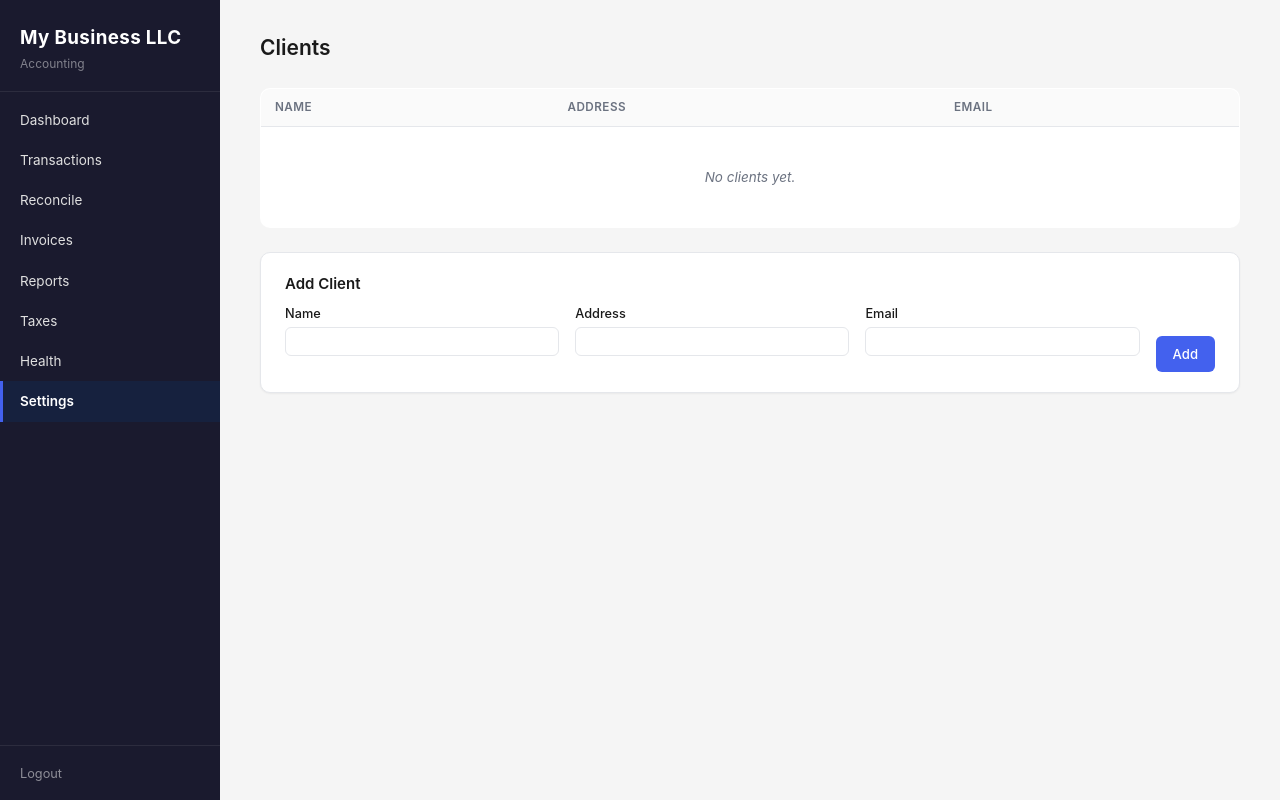
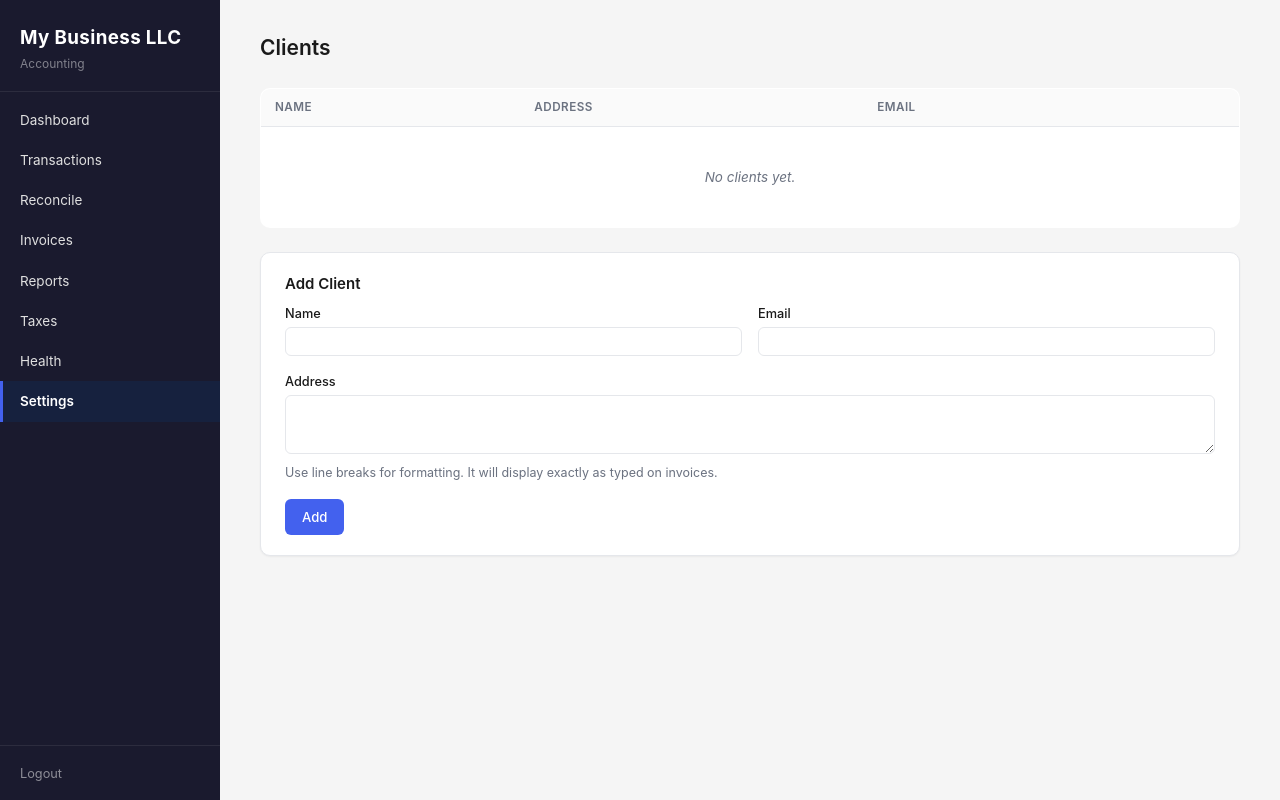
Before and after one commit to bassianotis/electronic-money-records, a Flask app: page /settings/clients in a window 1280 px wide. Run offline with Flask 3, Linux system fonts and the light colour scheme; the visitor is signed in with stand-in values (Sample User, id 1); data that the repository does not hold is empty.

Commit message:
feat: implement invoice client snapshots, add client editing functionality, and improve tax jurisdiction management.

```diff
--- a/app/database.py
+++ b/app/database.py
@@ -114,6 +114,7 @@ CREATE TABLE IF NOT EXISTS transactions (
     notes TEXT,
     source TEXT NOT NULL DEFAULT 'manual',
     is_reconciled INTEGER NOT NULL DEFAULT 0,
+    receipt_file TEXT,
     created_at TEXT NOT NULL DEFAULT (datetime('now')),
     FOREIGN KEY (account_id) REFERENCES accounts(id),
     FOREIGN KEY (category_id) REFERENCES categories(id)
@@ -143,6 +144,9 @@ CREATE TABLE IF NOT EXISTS invoices (
     terms TEXT NOT NULL DEFAULT 'Net 15',
     status TEXT NOT NULL DEFAULT 'draft' CHECK(status IN ('draft', 'sent', 'paid')),
     matched_transaction_id INTEGER REFERENCES transactions(id),
+    client_name_snapshot TEXT,
+    client_address_snapshot TEXT,
+    client_email_snapshot TEXT,
     notes TEXT,
     created_at TEXT NOT NULL DEFAULT (datetime('now')),
     FOREIGN KEY (client_id) REFERENCES clients(id)
@@ -233,7 +237,8 @@ CREATE TABLE IF NOT EXISTS tax_config (
     include_expenses INTEGER NOT NULL DEFAULT 1,
     quarterly_federal REAL NOT NULL DEFAULT 0,
     quarterly_state REAL NOT NULL DEFAULT 0,
-    quarterly_city REAL NOT NULL DEFAULT 0
+    quarterly_city REAL NOT NULL DEFAULT 0,
+    dependents INTEGER NOT NULL DEFAULT 0
 );
 
 CREATE TABLE IF NOT EXISTS business_config (
@@ -261,6 +266,16 @@ MIGRATIONS = [
     "ALTER TABLE transactions ADD COLUMN attendees TEXT",
     "ALTER TABLE transactions ADD COLUMN contractor_id INTEGER",
     "ALTER TABLE transactions ADD COLUMN is_reconciled INTEGER NOT NULL DEFAULT 0",
+    "ALTER TABLE transactions ADD COLUMN receipt_file TEXT",
     "ALTER TABLE invoices ADD COLUMN matched_transaction_id INTEGER REFERENCES transactions(id)",
     "ALTER TABLE transactions ADD COLUMN linked_transfer_id INTEGER REFERENCES transactions(id)",
+    "ALTER TABLE tax_config ADD COLUMN dependents INTEGER NOT NULL DEFAULT 0",
+    "ALTER TABLE invoices ADD COLUMN client_name_snapshot TEXT",
+    "ALTER TABLE invoices ADD COLUMN client_address_snapshot TEXT",
+    "ALTER TABLE invoices ADD COLUMN client_email_snapshot TEXT",
+    # Backfill missing snapshot data from existing clients
+    "UPDATE invoices SET client_name_snapshot = (SELECT name FROM clients WHERE clients.id = invoices.client_id), "
+    "client_address_snapshot = (SELECT address FROM clients WHERE clients.id = invoices.client_id), "
+    "client_email_snapshot = (SELECT email FROM clients WHERE clients.id = invoices.client_id) "
+    "WHERE client_name_snapshot IS NULL",
 ]
--- a/app/models.py
+++ b/app/models.py
@@ -329,8 +329,10 @@ def get_invoices(status=None):
 def get_invoice_by_id(id):
     db = get_db()
     invoice = db.execute(
-        """SELECT i.*, c.name as client_name, c.address as client_address,
-                  c.email as client_email
+        """SELECT i.*,
+                  COALESCE(i.client_name_snapshot, c.name) as client_name,
+                  COALESCE(i.client_address_snapshot, c.address) as client_address,
+                  COALESCE(i.client_email_snapshot, c.email) as client_email
            FROM invoices i
            JOIN clients c ON i.client_id = c.id
            WHERE i.id = ?""",
@@ -349,10 +351,15 @@ def get_invoice_line_items(invoice_id):
 
 def create_invoice(invoice_number, client_id, date, due_date, terms, notes=''):
     db = get_db()
+    # Capture snapshot of the client at the time of creation
+    client = db.execute('SELECT name, address, email FROM clients WHERE id = ?', (client_id,)).fetchone()
+
     cursor = db.execute(
-        """INSERT INTO invoices (invoice_number, client_id, date, due_date, terms, notes)
-           VALUES (?, ?, ?, ?, ?, ?)""",
-        (invoice_number, client_id, date, due_date, terms, notes)
+        """INSERT INTO invoices (invoice_number, client_id, date, due_date, terms, notes,
+                                 client_name_snapshot, client_address_snapshot, client_email_snapshot)
+           VALUES (?, ?, ?, ?, ?, ?, ?, ?, ?)""",
+        (invoice_number, client_id, date, due_date, terms, notes,
+         client['name'], client['address'], client['email'])
     )
     db.commit()
     return cursor.lastrowid
@@ -378,10 +385,15 @@ def update_invoice_status(id, status):
 
 def update_invoice(id, client_id, date, due_date, terms, notes=''):
     db = get_db()
+    # Capture snapshot of the client at the time of the update
+    client = db.execute('SELECT name, address, email FROM clients WHERE id = ?', (client_id,)).fetchone()
+
     db.execute(
-        """UPDATE invoices SET client_id = ?, date = ?, due_date = ?, terms = ?, notes = ?
+        """UPDATE invoices SET client_id = ?, date = ?, due_date = ?, terms = ?, notes = ?,
+                               client_name_snapshot = ?, client_address_snapshot = ?, client_email_snapshot = ?
            WHERE id = ?""",
-        (client_id, date, due_date, terms, notes, id)
+        (client_id, date, due_date, terms, notes,
+         client['name'], client['address'], client['email'], id)
     )
     db.commit()
 
@@ -797,11 +809,12 @@ def set_business_config_bulk(data):
 def get_tax_jurisdictions():
     """Get all tax jurisdictions."""
     db = get_db()
-    rows = db.execute('SELECT * FROM tax_jurisdictions ORDER BY id').fetchall()
+    order_clause = "CASE id WHEN 'federal' THEN 1 WHEN 'state' THEN 2 WHEN 'city' THEN 3 ELSE 4 END"
+    rows = db.execute(f'SELECT * FROM tax_jurisdictions ORDER BY {order_clause}').fetchall()
     if not rows:
         # Seed defaults on first access
         _seed_default_jurisdictions(db)
-        rows = db.execute('SELECT * FROM tax_jurisdictions ORDER BY id').fetchall()
+        rows = db.execute(f'SELECT * FROM tax_jurisdictions ORDER BY {order_clause}').fetchall()
     return rows
 
 def get_tax_jurisdiction(jid):
--- a/app/routes/settings_routes.py
+++ b/app/routes/settings_routes.py
@@ -194,14 +194,20 @@ def save_tax_jurisdiction():
     tax_rate = request.form.get('tax_rate', 0, type=float) / 100.0  # Convert % to decimal
     exemption = request.form.get('exemption_per_person', 0, type=float)
     pay_url = request.form.get('pay_url', '').strip()
-    enabled = 1 if request.form.get('enabled') else 0
+    enabled = 1 if request.form.get('enabled') == '1' else 0
 
     if jid == 'federal':
         # Only save the payment URL for federal
         j = models.get_tax_jurisdiction('federal')
         models.save_tax_jurisdiction('federal', j['name'], j['tax_rate'], j['exemption_per_person'], pay_url, 1)
-    elif jid and name:
-        models.save_tax_jurisdiction(jid, name, tax_rate, exemption, pay_url, enabled)
+    elif jid:
+        if enabled:
+            if name:
+                models.save_tax_jurisdiction(jid, name, tax_rate, exemption, pay_url, 1)
+        else:
+            # Disable and erase data to reset the jurisdiction
+            fallback_name = "State" if jid == "state" else "City"
+            models.save_tax_jurisdiction(jid, fallback_name, 0, 0, "", 0)
 
     models.log_change('tax_jurisdiction', detail=f'Updated jurisdiction: {name or jid}')
     flash(f'Tax jurisdiction updated.', 'success')
--- a/app/templates/invoice_pdf.html
+++ b/app/templates/invoice_pdf.html
@@ -40,7 +40,7 @@
     <div class="bill-to">
         <div class="bill-to-label">Bill to</div>
         <div>{{ invoice.client_name }}</div>
-        {% if invoice.client_address %}<div>{{ invoice.client_address }}</div>{% endif %}
+        {% if invoice.client_address %}<div style="white-space: pre-wrap; margin-bottom: 6px;">{{ invoice.client_address }}</div>{% endif %}
     </div>
 
     <div class="invoice-details">
--- a/app/templates/invoice_view.html
+++ b/app/templates/invoice_view.html
@@ -21,7 +21,7 @@
         </div>
         <div>
             <strong>Bill to:</strong> {{ invoice.client_name }}<br>
-            {% if invoice.client_address %}{{ invoice.client_address }}<br>{% endif %}
+            {% if invoice.client_address %}<div style="white-space: pre-wrap; margin-bottom: 4px;">{{ invoice.client_address }}</div>{% endif %}
             <strong>Date:</strong> {{ invoice.date }}<br>
             <strong>Due:</strong> {{ invoice.due_date }}<br>
             <strong>Terms:</strong> {{ invoice.terms }}
--- a/app/templates/settings/clients.html
+++ b/app/templates/settings/clients.html
@@ -12,18 +12,27 @@
             <th>Name</th>
             <th>Address</th>
             <th>Email</th>
+            <th class="col-actions"></th>
         </tr>
     </thead>
     <tbody>
         {% for client in clients %}
         <tr>
             <td>{{ client.name }}</td>
-            <td>{{ client.address or '—' }}</td>
+            <td style="white-space: pre-wrap;">{{ client.address or '—' }}</td>
             <td>{{ client.email or '—' }}</td>
+            <td class="col-actions">
+                <button type="button" class="btn btn-ghost btn-sm"
+                    data-id="{{ client.id }}"
+                    data-name="{{ client.name }}"
+                    data-address="{{ client.address or '' }}"
+                    data-email="{{ client.email or '' }}"
+                    onclick="openEditModal(this)">Edit</button>
+            </td>
         </tr>
         {% endfor %}
         {% if not clients %}
-        <tr><td colspan="3" class="empty-state">No clients yet.</td></tr>
+        <tr><td colspan="4" class="empty-state">No clients yet.</td></tr>
         {% endif %}
     </tbody>
 </table>
@@ -32,20 +41,68 @@
     <h3>Add Client</h3>
     <form method="POST" action="{{ url_for('settings.create_client') }}">
         <div class="form-row">
-            <div class="form-group">
+            <div class="form-group" style="flex: 1;">
                 <label for="name">Name</label>
                 <input type="text" id="name" name="name" required>
             </div>
-            <div class="form-group">
-                <label for="address">Address</label>
-                <input type="text" id="address" name="address">
-            </div>
-            <div class="form-group">
+            <div class="form-group" style="flex: 1;">
                 <label for="email">Email</label>
                 <input type="email" id="email" name="email">
             </div>
-            <button type="submit" class="btn btn-primary">Add</button>
         </div>
+        <div class="form-group">
+            <label for="address">Address</label>
+            <textarea id="address" name="address" rows="3"></textarea>
+            <small style="color: var(--text-secondary);">Use line breaks for formatting. It will display exactly as typed on invoices.</small>
+        </div>
+        <button type="submit" class="btn btn-primary">Add</button>
     </form>
 </div>
+
+<!-- Edit Client Modal -->
+<div id="editModal" class="modal" style="display: none; position: fixed; top: 0; left: 0; width: 100%; height: 100%; background: rgba(0,0,0,0.5); z-index: 1000; align-items: center; justify-content: center;">
+    <div class="card" style="width: 500px; max-width: 90%; position: relative; max-height: 90vh; overflow-y: auto;">
+        <button type="button" class="btn btn-ghost btn-sm" onclick="closeEditModal()" style="position: absolute; top: 20px; right: 20px; font-size: 1.2rem; padding: 4px 8px; color: var(--text-secondary);">&times;</button>
+        <h3 style="margin-top: 0; margin-bottom: 24px; font-size: 1.4rem;">Edit Client</h3>
+        <form id="editForm" method="POST">
+            <div class="form-group" style="margin-bottom: 16px;">
+                <label for="edit_name">Name</label>
+                <input type="text" id="edit_name" name="name" required>
+            </div>
+            <div class="form-group" style="margin-bottom: 16px;">
+                <label for="edit_address">Address</label>
+                <textarea id="edit_address" name="address" rows="3"></textarea>
+                <small style="color: var(--text-secondary); display: block; margin-top: 4px;">Line breaks will format correctly on invoices.</small>
+            </div>
+            <div class="form-group" style="margin-bottom: 24px;">
+                <label for="edit_email">Email</label>
+                <input type="email" id="edit_email" name="email">
+            </div>
+            <div style="display: flex; justify-content: flex-end; gap: 12px; margin-top: 12px;">
+                <button type="button" class="btn btn-ghost" onclick="closeEditModal()">Cancel</button>
+                <button type="submit" class="btn btn-primary">Save Changes</button>
+            </div>
+        </form>
+    </div>
+</div>
+
+<script>
+function openEditModal(btn) {
+    document.getElementById('edit_name').value = btn.getAttribute('data-name');
+    document.getElementById('edit_address').value = btn.getAttribute('data-address');
+    document.getElementById('edit_email').value = btn.getAttribute('data-email');
+    document.getElementById('editForm').action = '/settings/clients/' + btn.getAttribute('data-id') + '/update';
+    document.getElementById('editModal').style.display = 'flex';
+}
+
+function closeEditModal() {
+    document.getElementById('editModal').style.display = 'none';
+}
+
+window.onclick = function(event) {
+    if (event.target == document.getElementById('editModal')) {
+        closeEditModal();
+    }
+}
+</script>
 {% endblock %}
```
Also changed, not shown: app/templates/settings/tax_setup.html (+19 -7 lines).
